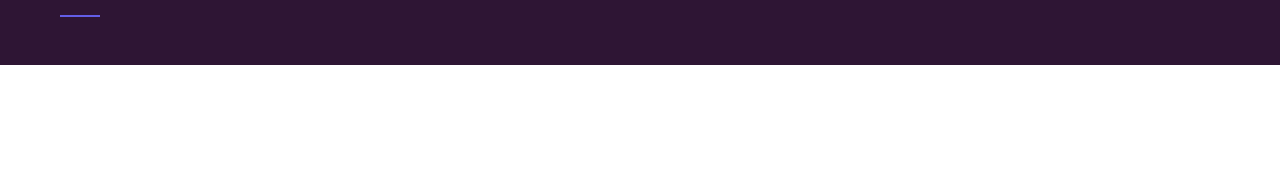
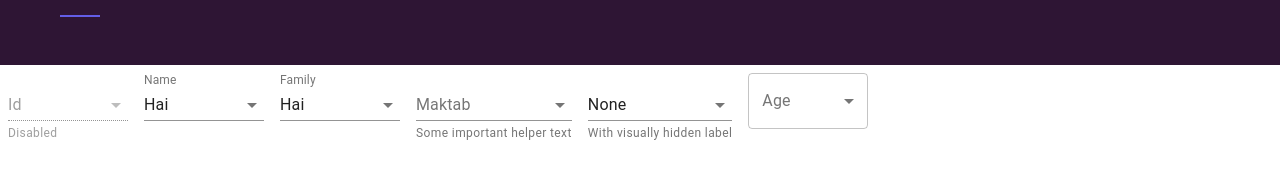
Before and after one commit to mahdiehjam/Education-Portal-Project, a React (Create React App) app in the folder client/: page /admin in a window 1280 px wide. Shown: the part 210-386 px from the top of the page. Built offline with nearby package versions, Linux system fonts and the light colour scheme; no server answers.

Commit message:
add-user

```diff
--- /dev/null
+++ b/client/src/_component/adduser.js
@@ -0,0 +1,163 @@
+import React from 'react';
+import { makeStyles } from '@material-ui/core/styles';
+import InputLabel from '@material-ui/core/InputLabel';
+import FormHelperText from '@material-ui/core/FormHelperText';
+import FormControl from '@material-ui/core/FormControl';
+import Select from '@material-ui/core/Select';
+import NativeSelect from '@material-ui/core/NativeSelect';
+
+const useStyles = makeStyles(theme => ({
+  root: {
+    display: 'flex',
+    flexWrap: 'wrap',
+  },
+  formControl: {
+    margin: theme.spacing(1),
+    minWidth: 120,
+  },
+  selectEmpty: {
+    marginTop: theme.spacing(2),
+  },
+}));
+
+export default function NativeSelects() {
+  const classes = useStyles();
+  const [state, setState] = React.useState({
+    age: '',
+    name: 'hai',
+  });
+
+  const inputLabel = React.useRef(null);
+  const [labelWidth, setLabelWidth] = React.useState(0);
+  React.useEffect(() => {
+    setLabelWidth(inputLabel.current.offsetWidth);
+  }, []);
+
+  const handleChange = name => event => {
+    setState({
+      ...state,
+      [name]: event.target.value,
+    });
+  };
+
+  return (
+    <div className={classes.root}>
+         <FormControl className={classes.formControl} disabled>
+        <InputLabel htmlFor="name-native-disabled">Id</InputLabel>
+        <NativeSelect
+          value={state.id}
+          onChange={handleChange('name')}
+          inputProps={{
+            name: 'name',
+            id: 'name-native-disabled',
+          }}
+        >
+          <option value="" />
+          <optgroup label="Author">
+            <option value="hai">ID</option>
+          </optgroup>
+          <optgroup label="Contributors">
+            <option value="olivier"></option>
+            <option value="kevin"></option>
+          </optgroup>
+        </NativeSelect>
+        <FormHelperText>Disabled</FormHelperText>
+      </FormControl>
+      <FormControl className={classes.formControl}>
+        <InputLabel htmlFor="name-native-simple">Name</InputLabel>
+        <Select
+          native
+          value={state.name}
+          onChange={handleChange('name')}
+          inputProps={{
+            name: 'name',
+            id: 'name-native-simple',
+          }}
+        >
+          <option value="" />
+          <optgroup label="Author">
+            <option value="hai">Hai</option>
+          </optgroup>
+          <optgroup label="Contributors">
+            <option value="olivier">Olivier</option>
+            <option value="kevin">Kevin</option>
+          </optgroup>
+        </Select>
+      </FormControl>
+      <FormControl className={classes.formControl}>
+        <InputLabel htmlFor="name-native-simple">Family</InputLabel>
+        <Select
+          native
+          value={state.name}
+          onChange={handleChange('name')}
+          inputProps={{
+            name: 'name',
+            id: 'name-native-simple',
+          }}
+        >
+          <option value="" />
+          <optgroup label="Author">
+            <option value="hai">Hai</option>
+          </optgroup>
+          <optgroup label="Contributors">
+            <option value="olivier">Olivier</option>
+            <option value="kevin">Kevin</option>
+          </optgroup>
+        </Select>
+      </FormControl>
+      <FormControl className={classes.formControl}>
+        <InputLabel htmlFor="age-native-helper">Maktab</InputLabel>
+        <NativeSelect
+          value={state.age}
+          onChange={handleChange('age')}
+          inputProps={{
+            name: 'age',
+            id: 'age-native-helper',
+          }}
+        >
+          <option value="" />
+          <option value={10}>Ten</option>
+          <option value={20}>Twenty</option>
+          <option value={30}>Thirty</option>
+        </NativeSelect>
+        <FormHelperText>Some important helper text</FormHelperText>
+      </FormControl>
+      <FormControl className={classes.formControl}>
+        <NativeSelect
+          value={state.age}
+          onChange={handleChange('age')}
+          name="age"
+          className={classes.selectEmpty}
+          inputProps={{ 'aria-label': 'age' }}
+        >
+          <option value="">None</option>
+          <option value={10}>Ten</option>
+          <option value={20}>Twenty</option>
+          <option value={30}>Thirty</option>
+        </NativeSelect>
+        <FormHelperText>With visually hidden label</FormHelperText>
+      </FormControl>
+
+      <FormControl variant="outlined" className={classes.formControl}>
+        <InputLabel ref={inputLabel} htmlFor="outlined-age-native-simple">
+          Age
+        </InputLabel>
+        <Select
+          native
+          value={state.age}
+          onChange={handleChange('age')}
+          labelWidth={labelWidth}
+          inputProps={{
+            name: 'age',
+            id: 'outlined-age-native-simple',
+          }}
+        >
+          <option value="" />
+          <option value={10}>Ten</option>
+          <option value={20}>Twenty</option>
+          <option value={30}>Thirty</option>
+        </Select>
+      </FormControl>
+    </div>
+  );
+}
--- a/client/src/_component/admin.js
+++ b/client/src/_component/admin.js
@@ -3,6 +3,7 @@ import { makeStyles, withStyles } from '@material-ui/core/styles';
 import Tabs from '@material-ui/core/Tabs';
 import Tab from '@material-ui/core/Tab';
 import Typography from '@material-ui/core/Typography';
+import NativeSelects from './adduser'
 
 const AntTabs = withStyles({
   root: {
@@ -113,6 +114,9 @@ export default function CustomizedTabs() {
         </StyledTabs>
         <Typography className={classes.padding} />
       </div>
+      <div>
+        <NativeSelects/>
+      </div>
     </div>
   );
 }
```
